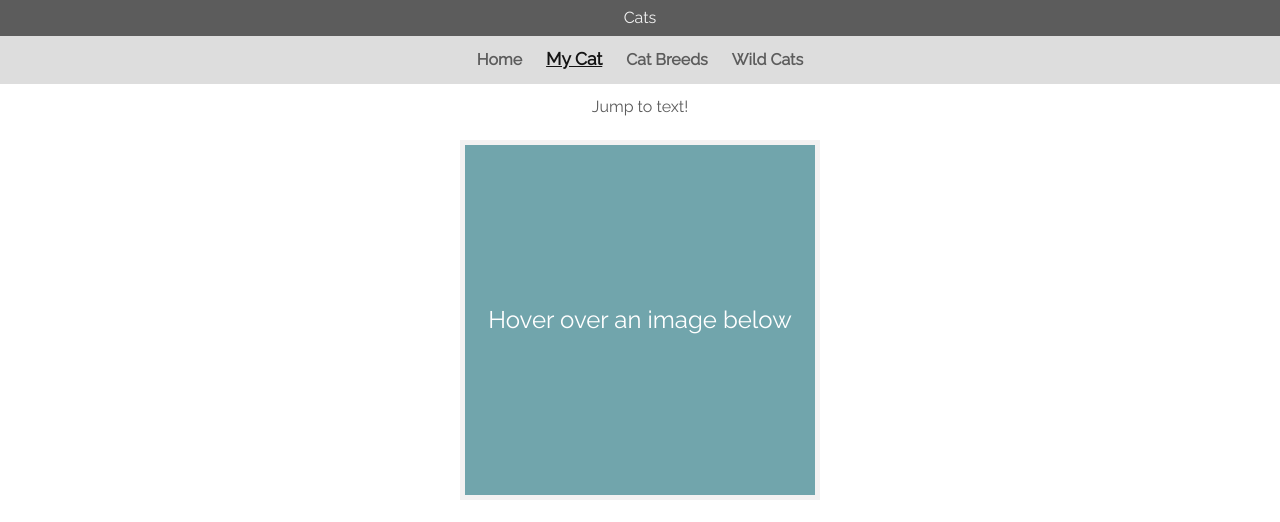
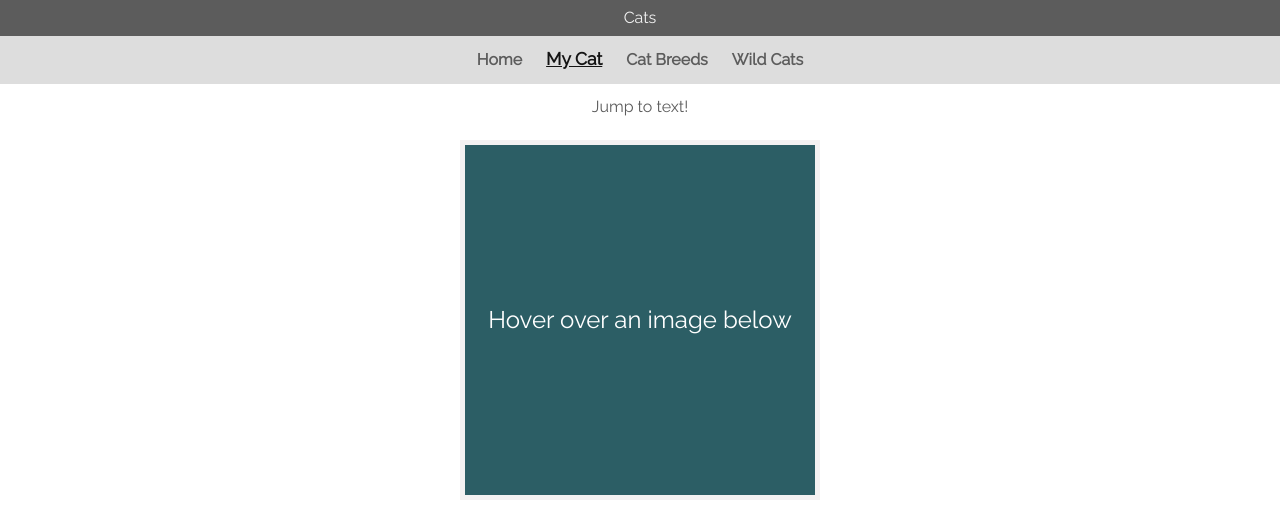
Before and after one commit to khafke/khafke.github.io, a plain HTML site: page mycat.html in a window 1280 px wide. Shown: the top 522 px of the page. Drawn offline with nearby package versions, Linux system fonts and the light colour scheme; files that its build step writes are made by us from their sources.

Commit message:
contrast

```diff
--- a/css/main.css
+++ b/css/main.css
@@ -143,7 +143,6 @@ h2 {
     border: 5px solid #f3f2f2;
 
 }
-
 /********************************** footer **********************************/
 
 footer {
@@ -175,7 +174,7 @@ img {
     color:#FFFFFF;
     text-align: center;
     font-family: 'Raleway', sans-serif;
-    background-color: #71a5ac;
+    background-color: #2c5e65;
     background-size: 100%;
     margin-bottom:25px;
     margin-top: 25px;
```
